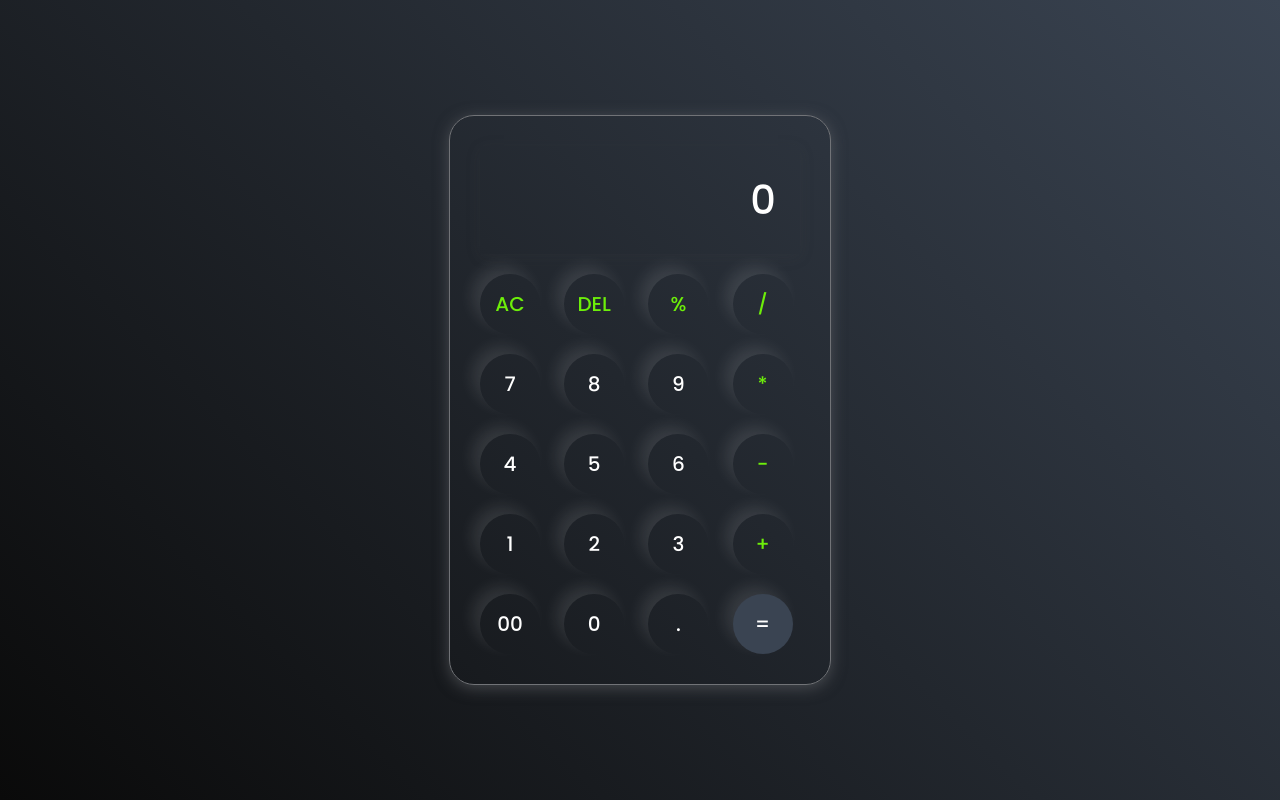
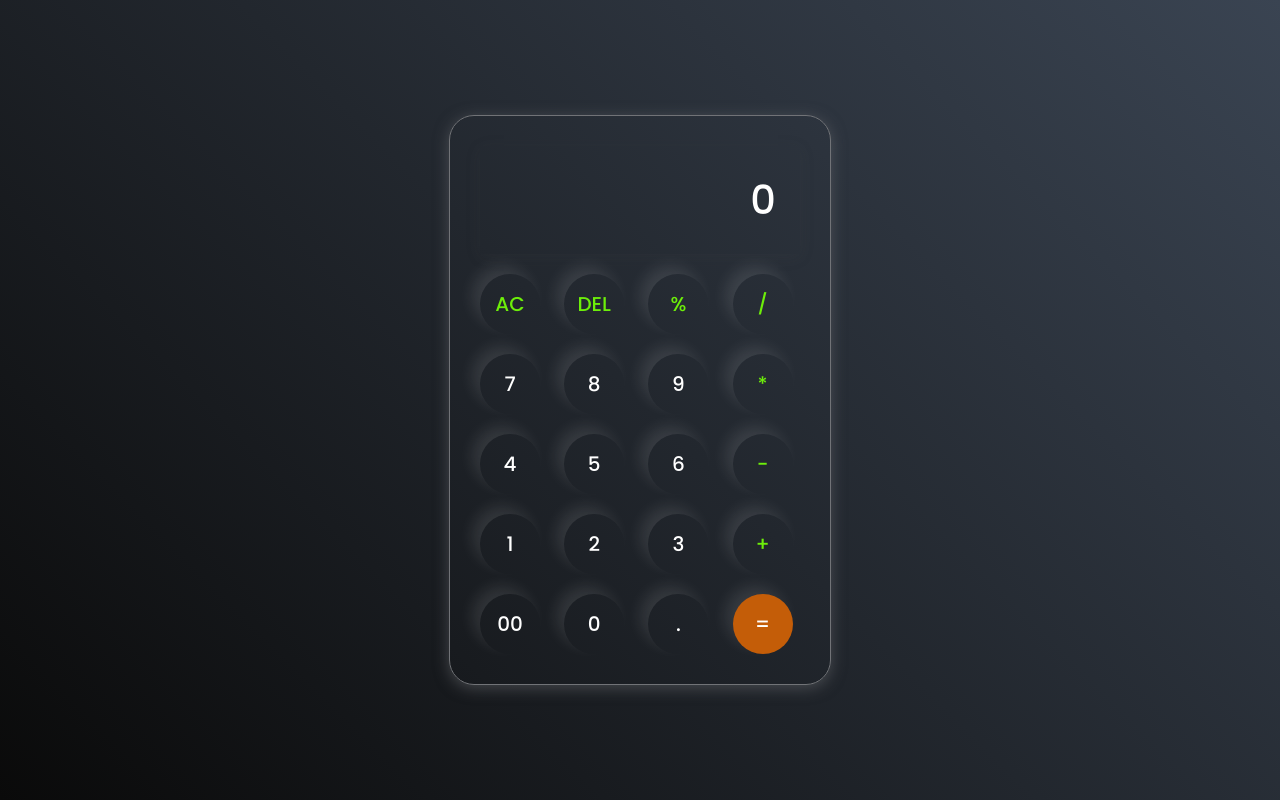
Before and after one commit to amit-prasad-dev/Calculator, a plain HTML site: page index.html in a window 1280 px wide. In both pictures the pointer is over the button 762 px from the left and 624 px from the top of the page. Drawn offline with Linux system fonts and the light colour scheme.

Commit message:
Do little changes

```diff
--- a/style.css
+++ b/style.css
@@ -35,6 +35,7 @@ input {
     font-size: 40px;
     text-align: right;
     cursor: pointer;
+    color: #ffffff;
 }
 
 input::placeholder {
@@ -55,7 +56,10 @@ button {
 }
 
 .equalBtn {
-    background-color: #fb7c14;
+    background-color: #ff7300;
+}
+.equalBtn:hover {
+    background-color: #c45d08;
 }
 
 .operator {
@@ -63,5 +67,5 @@ button {
 }
 
 button:hover {
-    background-color: #3a4452;
+    background-color: rgba(114, 127, 145, 0.2);
 }
```
